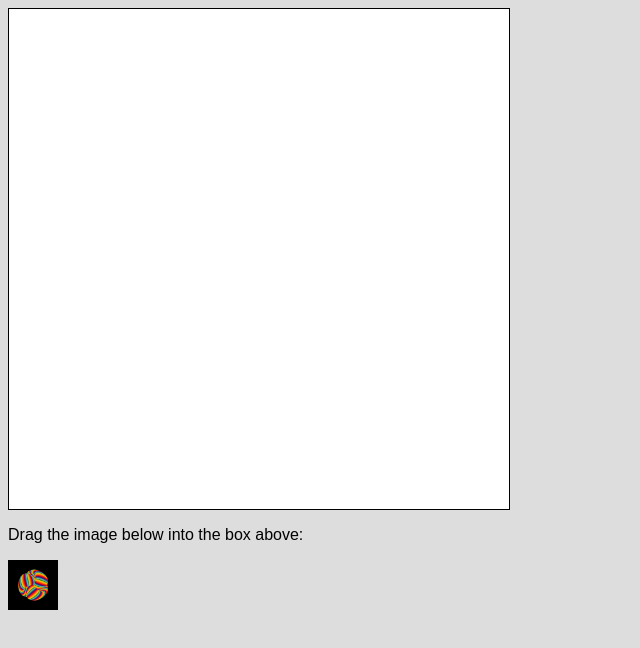
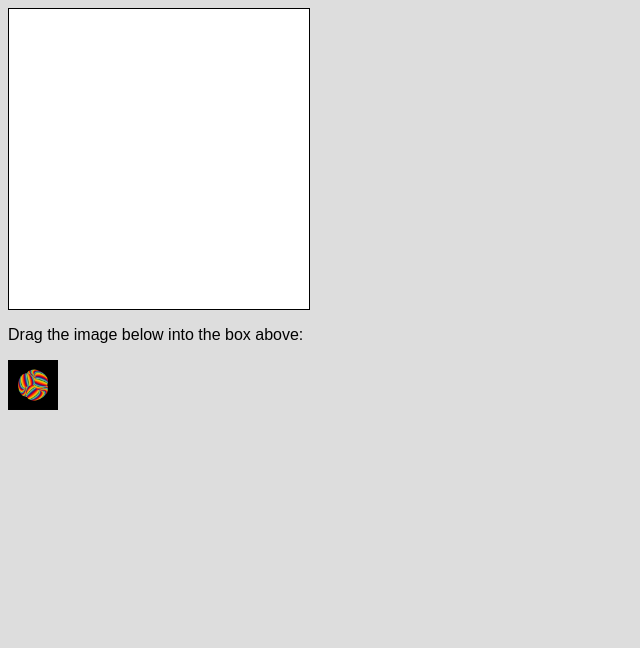
Before and after one commit to aech2411/aech2411.github.io, a browser extension: page html5.html in a window 1280 px wide. Shown: the whole page, without its empty margins (0-640 px from the left). Drawn offline with Linux system fonts and the light colour scheme.

Commit message:
uuuuuuuuuu

```diff
--- a/html5.html
+++ b/html5.html
@@ -5,7 +5,7 @@
             <style>
                 body {background-color: #ddd; font-family: arial,
                 verdana, sans-serif;}
-                #drop1 {width: 500px;height: 500px;border: 1px solid black;background-color: white}
+                #drop1 {width: 300px;height: 300px;border: 1px solid black;background-color: white}
                 #drag1 {width: 50px;height: 50px;}
             </style>
             <script>
```
